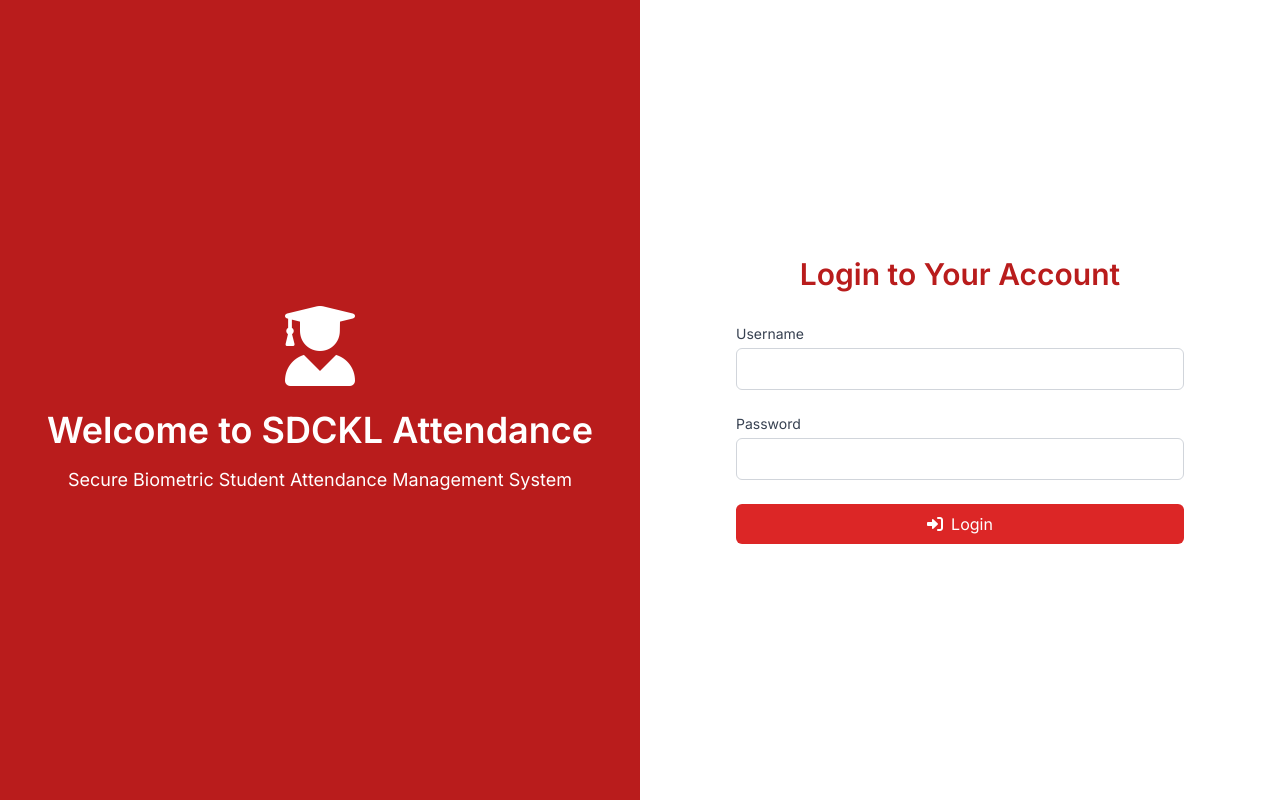
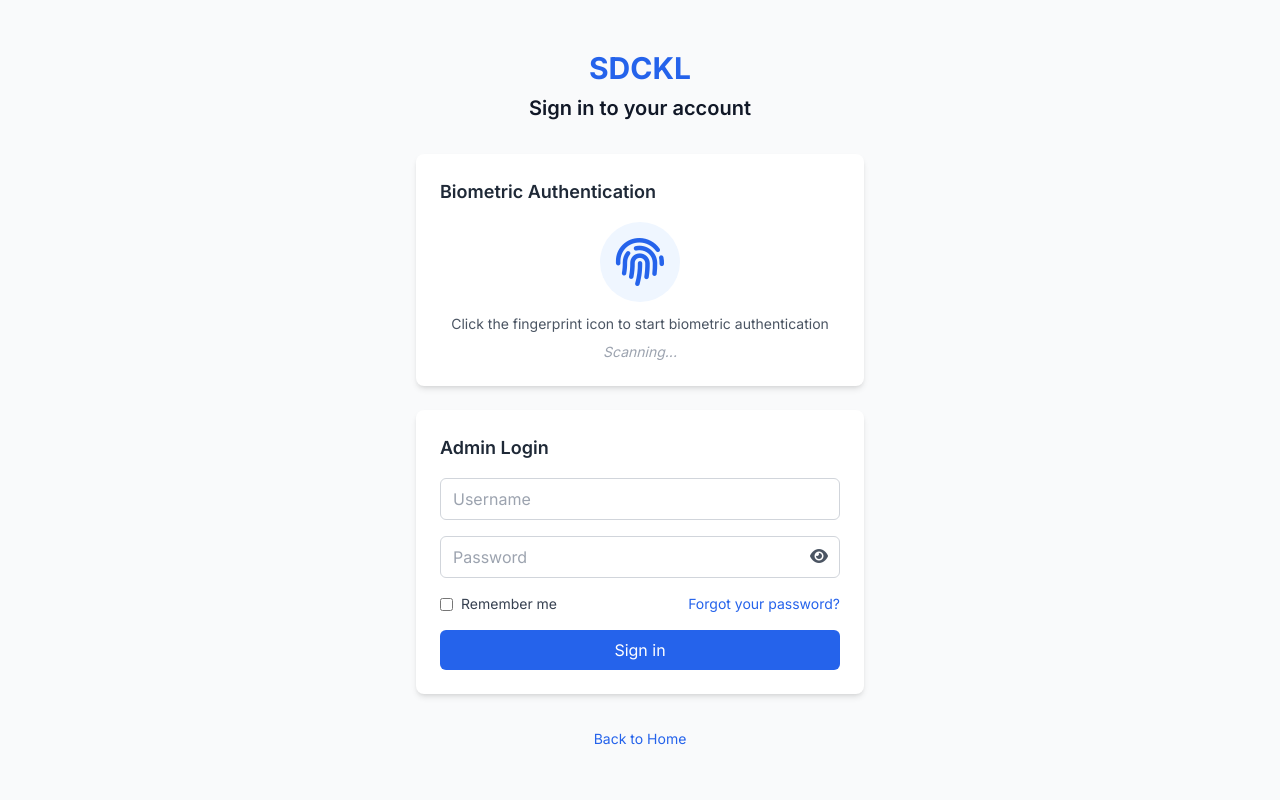
Before and after one commit to buva699/sdckl-student-attendance-system, a plain HTML site: page sdckl-attendance/login.html in a window 1280 px wide. Drawn offline with nearby package versions, Linux system fonts and the light colour scheme.

Commit message:
Add sdckl-attendance/login.html 1749217391955

```diff
--- a/sdckl-attendance/login.html
+++ b/sdckl-attendance/login.html
@@ -3,101 +3,122 @@
 <head>
   <meta charset="UTF-8" />
   <meta name="viewport" content="width=device-width, initial-scale=1" />
-  <title>SDCKL Attendance Login</title>
-  <link href="https://fonts.googleapis.com/css2?family=Inter:wght@400;600&display=swap" rel="stylesheet" />
-  <link rel="stylesheet" href="https://cdnjs.cloudflare.com/ajax/libs/font-awesome/6.0.0-beta3/css/all.min.css" />
+  <title>Login - SDCKL Student Attendance System</title>
   <script src="https://cdn.tailwindcss.com"></script>
+  <link
+    rel="stylesheet"
+    href="https://cdnjs.cloudflare.com/ajax/libs/font-awesome/6.0.0-beta3/css/all.min.css"
+  />
+  <link
+    href="https://fonts.googleapis.com/css2?family=Inter:wght@400;600;700&display=swap"
+    rel="stylesheet"
+  />
   <style>
     body {
       font-family: 'Inter', sans-serif;
-      background: linear-gradient(to right, #b91c1c 50%, #ffffff 50%);
-      min-height: 100vh;
     }
   </style>
 </head>
-<body class="min-h-screen flex">
-  <div class="hidden md:flex md:w-1/2 bg-red-700 items-center justify-center">
-    <div class="text-white text-center p-10">
-      <i class="fas fa-user-graduate fa-5x mb-6"></i>
-      <h1 class="text-4xl font-bold mb-4">Welcome to SDCKL Attendance</h1>
-      <p class="text-lg">Secure Biometric Student Attendance Management System</p>
-    </div>
-  </div>
-  <div class="w-full md:w-1/2 flex items-center justify-center bg-white p-8">
-    <div class="w-full max-w-md">
-      <h1 class="text-3xl font-semibold mb-8 text-center text-red-700">Login to Your Account</h1>
-      <form id="loginForm" class="space-y-6" novalidate>
+<body class="bg-gray-50 min-h-screen flex flex-col items-center justify-center px-4">
+  <header class="mb-8 text-center">
+    <h1 class="text-3xl font-extrabold text-blue-600">SDCKL</h1>
+    <p class="mt-2 text-xl font-semibold text-gray-900">Sign in to your account</p>
+  </header>
+
+  <main class="w-full max-w-md space-y-6">
+    <!-- Biometric Authentication Card -->
+    <section
+      class="bg-white rounded-lg shadow-md p-6 text-center"
+      aria-labelledby="biometric-title"
+    >
+      <h2
+        id="biometric-title"
+        class="text-lg font-semibold text-gray-800 mb-4 text-left"
+      >
+        Biometric Authentication
+      </h2>
+      <button
+        id="fingerprint-btn"
+        aria-label="Start biometric authentication"
+        class="mx-auto mb-3 flex items-center justify-center w-20 h-20 rounded-full bg-blue-50 text-blue-600 hover:bg-blue-100 focus:outline-none focus:ring-2 focus:ring-blue-500"
+      >
+        <i class="fas fa-fingerprint fa-3x"></i>
+      </button>
+      <p class="text-sm text-gray-600">
+        Click the fingerprint icon to start biometric authentication
+      </p>
+      <p id="scan-status" class="mt-2 text-sm italic text-gray-400">Scanning...</p>
+    </section>
+
+    <!-- Admin Login Card -->
+    <section
+      class="bg-white rounded-lg shadow-md p-6"
+      aria-labelledby="admin-login-title"
+    >
+      <h2
+        id="admin-login-title"
+        class="text-lg font-semibold text-gray-800 mb-4"
+      >
+        Admin Login
+      </h2>
+      <form id="login-form" action="#" method="POST" class="space-y-4" novalidate>
         <div>
-          <label for="username" class="block text-sm font-medium text-gray-700">Username</label>
-          <input type="text" id="username" name="username" required
-            class="mt-1 block w-full border border-gray-300 rounded-md px-3 py-2 focus:outline-none focus:ring-2 focus:ring-red-600" />
-          <p id="usernameError" class="text-red-600 text-sm mt-1 hidden">Please enter your username.</p>
+          <label for="username" class="sr-only">Username</label>
+          <input
+            type="text"
+            id="username"
+            name="username"
+            placeholder="Username"
+            required
+            class="w-full border border-gray-300 rounded-md px-3 py-2 focus:outline-none focus:ring-2 focus:ring-blue-500 focus:border-blue-500"
+          />
         </div>
         <div>
-          <label for="password" class="block text-sm font-medium text-gray-700">Password</label>
-          <input type="password" id="password" name="password" required
-            class="mt-1 block w-full border border-gray-300 rounded-md px-3 py-2 focus:outline-none focus:ring-2 focus:ring-red-600" />
-          <p id="passwordError" class="text-red-600 text-sm mt-1 hidden">Please enter your password.</p>
+          <label for="password" class="sr-only">Password</label>
+          <input
+            type="password"
+            id="password"
+            name="password"
+            placeholder="Password"
+            required
+            class="w-full border border-gray-300 rounded-md px-3 py-2 focus:outline-none focus:ring-2 focus:ring-blue-500 focus:border-blue-500"
+          />
         </div>
-        <button type="submit" class="w-full bg-red-600 text-white py-2 rounded-md hover:bg-red-700 transition flex items-center justify-center space-x-2">
-          <i class="fas fa-sign-in-alt"></i>
-          <span>Login</span>
+        <div class="flex items-center justify-between">
+          <label class="inline-flex items-center text-sm text-gray-700">
+            <input
+              type="checkbox"
+              id="remember"
+              name="remember"
+              class="rounded border-gray-300 text-blue-600 focus:ring-blue-500"
+            />
+            <span class="ml-2">Remember me</span>
+          </label>
+          <a
+            href="#"
+            class="text-sm text-blue-600 hover:underline focus:outline-none focus:ring-2 focus:ring-blue-500"
+          >
+            Forgot your password?
+          </a>
+        </div>
+        <button
+          type="submit"
+          class="w-full bg-blue-600 text-white py-2 rounded-md hover:bg-blue-700 focus:outline-none focus:ring-2 focus:ring-blue-500"
+        >
+          Sign in
         </button>
       </form>
-      <p id="errorMsg" class="mt-4 text-red-600 text-sm hidden">Invalid username or password.</p>
-    </div>
-  </div>
+    </section>
+  </main>
 
-  <script>
-    const loginForm = document.getElementById('loginForm');
-    const errorMsg = document.getElementById('errorMsg');
-    const usernameInput = document.getElementById('username');
-    const passwordInput = document.getElementById('password');
-    const usernameError = document.getElementById('usernameError');
-    const passwordError = document.getElementById('passwordError');
+  <footer class="mt-8">
+    <a
+      href="index.html"
+      class="text-blue-600 text-sm hover:underline focus:outline-none focus:ring-2 focus:ring-blue-500"
+      >Back to Home</a
+    >
+  </footer>
 
-    // Hardcoded credentials for demo
-    const validUsername = 'admin';
-    const validPassword = 'password123';
-
-    loginForm.addEventListener('submit', (e) => {
-      e.preventDefault();
-      let valid = true;
-
-      if (usernameInput.value.trim() === '') {
-        usernameError.classList.remove('hidden');
-        valid = false;
-      } else {
-        usernameError.classList.add('hidden');
-      }
-
-      if (passwordInput.value === '') {
-        passwordError.classList.remove('hidden');
-        valid = false;
-      } else {
-        passwordError.classList.add('hidden');
-      }
-
-      if (!valid) {
-        return;
-      }
-
-      const username = usernameInput.value.trim();
-      const password = passwordInput.value;
-
-      if (username === validUsername && password === validPassword) {
-        // Save login state in sessionStorage
-        sessionStorage.setItem('sdcklLoggedIn', 'true');
-        window.location.href = 'index.html';
-      } else {
-        errorMsg.classList.remove('hidden');
-      }
-    });
-
-    // Redirect to index if already logged in
-    if (sessionStorage.getItem('sdcklLoggedIn') === 'true') {
-      window.location.href = 'index.html';
-    }
-  </script>
+    <script src="login.js"></script>
 </body>
 </html>
```
